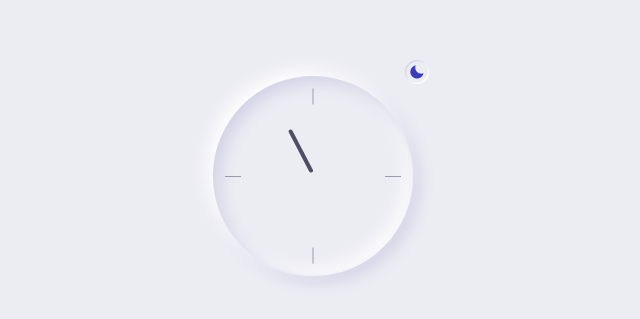
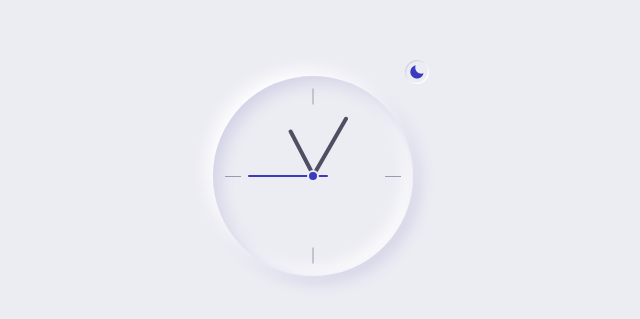
Before and after one commit to kundan058/Analog-Clock-UI, a plain HTML site: page index.html in a window 1280 px wide. Shown: the part 109-428 px from the top of the page, 327-967 px from the left. Drawn offline with nearby package versions, Linux system fonts and the light colour scheme.

Commit message:
Update index.html
Fixed the clock's minute hand & seconds hand, because it wasn't showing in it.

```diff
--- a/index.html
+++ b/index.html
@@ -17,15 +17,15 @@
                     <span class="clock-six"></span>
                     <span class="clock-nine"></span>
 
-                    <div class="clock-container"></div>
+                    <div class="clock-rounder"></div>
                     <div class="clock-hour" id="clock-hour"></div>
-                    <div class="clock_minutes" id="clock-minutes"></div>
-                    <div class="clock_seconds" id="clock-seconds"></div>
+                    <div class="clock-minutes" id="clock-minutes"></div>
+                    <div class="clock-seconds" id="clock-seconds"></div>
 
                     <!-- DARK/LIGHT BUTTON -->
-                     <div class="clock-theme">
+                    <div class="clock-theme">
                         <i class='bx bxs-moon' id="theme-button"></i>
-                     </div>
+                    </div>
                 </div>
 
                 <div>
```
